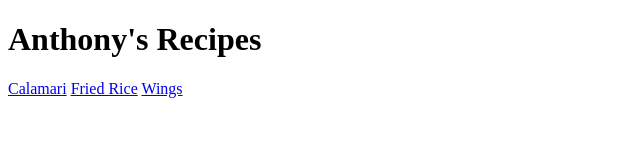
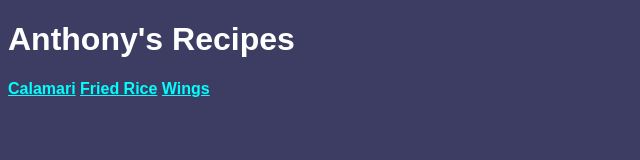
Before and after one commit to athe27/odin-recipes, a plain HTML site: page index.html in a window 1280 px wide. Shown: the whole page, without its empty margins (0-640 px from the left). Drawn offline with Linux system fonts and the light colour scheme.

Commit message:
Added some basic css to the website.

```diff
--- a/index.html
+++ b/index.html
@@ -5,11 +5,12 @@
     <meta http-equiv="X-UA-Compatible" content="IE=edge">
     <meta name="viewport" content="width=device-width, initial-scale=1.0">
     <title>Anthony's Recipes</title>
+    <link rel="stylesheet" href="./style.css">
 </head>
 <body>
     <h1>Anthony's Recipes</h1>
-    <a href="./recipes/calamari.html">Calamari</a>
-    <a href="./recipes/fried-rice.html">Fried Rice</a>
-    <a href="./recipes/wings.html">Wings</a>
+    <a class="link" href="./recipes/calamari.html">Calamari</a>
+    <a class="link" href="./recipes/fried-rice.html">Fried Rice</a>
+    <a class="link" href="./recipes/wings.html">Wings</a>
 </body>
 </html>
--- /dev/null
+++ b/style.css
@@ -0,0 +1,15 @@
+body {
+    background-color: rgb(61, 61, 99);
+    color: white;
+    font-family: Arial, Helvetica, sans-serif, serif;
+}
+
+.scaled-image {
+    height: 300px;
+    width: auto;
+}
+
+.link {
+    font-weight: bold;
+    color: aqua;
+}
```
Also changed, not shown: recipes/calamari.html (+2 -1 lines), recipes/fried-rice.html (+2 -1 lines), recipes/wings.html (+2 -1 lines).
